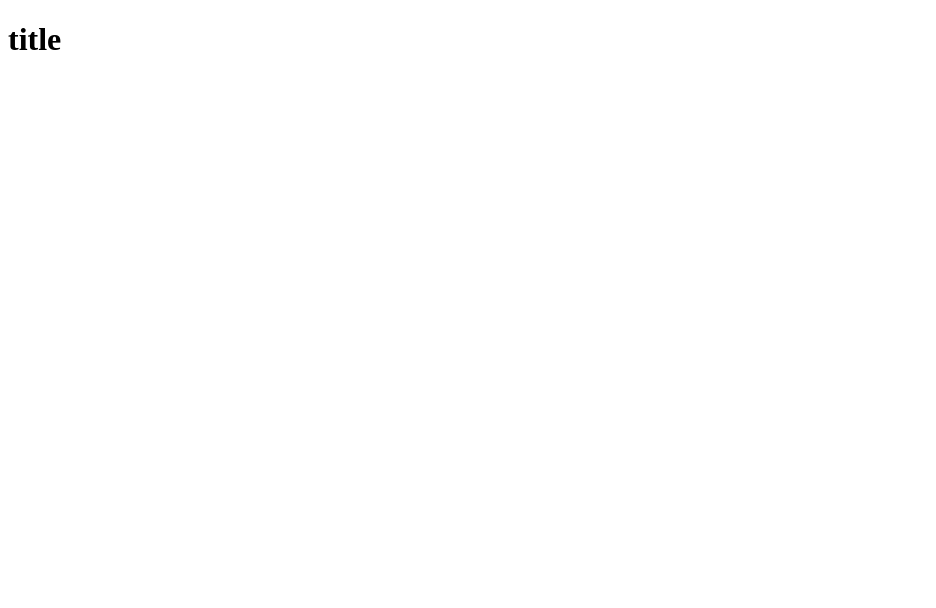
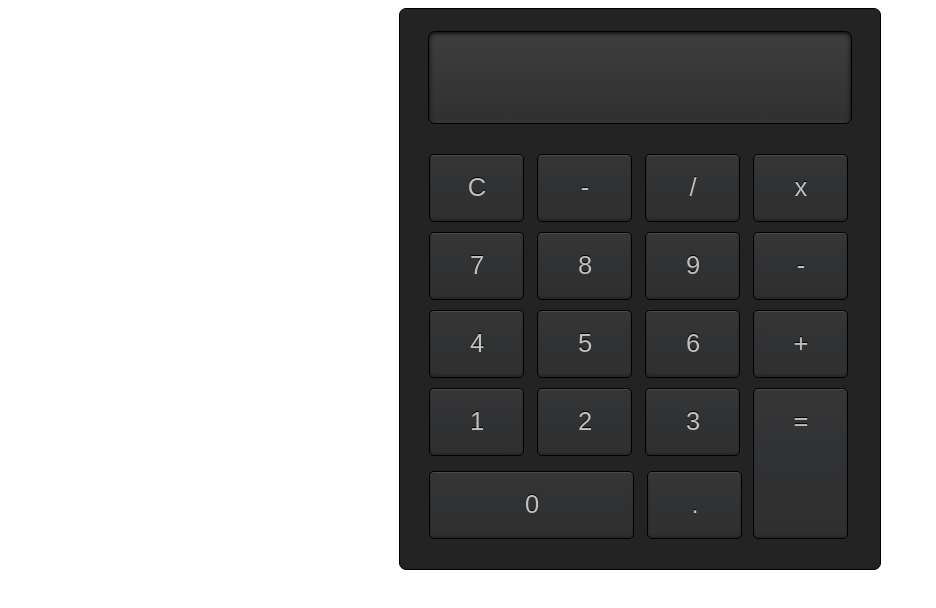
Before and after one commit to xiexi3/calculator, a website built with Vite: page index.html in a window 1280 px wide. Shown: the whole page, without its empty margins (0-936 px from the left). Built offline with nearby package versions, Linux system fonts and the light colour scheme.

Commit message:
Estructura creada

```diff
--- a/index.html
+++ b/index.html
@@ -8,7 +8,6 @@
     <link rel="stylesheet" href="style.css">
   </head>
   <body>
-    <h1>title</h1>
     <script type="module" src="main.js"></script>
   </body>
 </html>
--- a/main.js
+++ b/main.js
@@ -0,0 +1,63 @@
+const mockData = [
+	{textcontent: "C", "data-key": "clear"},
+	{textcontent: "-", "data-key": "-"},
+	{textcontent: "/", "data-key": "/"},
+	{textcontent: "x", "data-key": "x"},
+	{textcontent: "7", "data-key": "7"},
+	{textcontent: "8", "data-key": "8"},
+	{textcontent: "9", "data-key": "9"},
+	{textcontent: "-", "data-key": "-"},
+	{textcontent: "4", "data-key": "4"},
+	{textcontent: "5", "data-key": "5"},
+	{textcontent: "6", "data-key": "6"},
+	{textcontent: "+", "data-key": "+"},
+	{textcontent: "1", "data-key": "1"},
+	{textcontent: "2", "data-key": "2"},
+	{textcontent: "3", "data-key": "3"},
+	{textcontent: "=", "data-key": "=", class: "equal tall"},
+	{textcontent: "0", "data-key": "0", class: "wide shift"},
+	{textcontent: ".", "data-key": ".", class: "shift"}
+];
+
+// Crear el contenedor principal
+const container = document.createElement('div');
+container.className = 'calculator';
+
+// Crear el contenedor principal
+const screen = document.createElement('div');
+screen.className = 'screen';
+
+// Crear la lista de respuestas
+const buttonList = document.createElement('ul');
+buttonList.id = "buttons";
+buttonList.className = 'buttons';
+
+container.appendChild(screen);
+container.appendChild(buttonList);
+
+
+let liElements = mockData.map((boton) => {
+	const li = document.createElement("li");
+
+	const anchor = document.createElement("a");
+	anchor.href = "#";
+	anchor.textContent = boton.textcontent;
+
+	anchor.setAttribute("data-key", boton["data-key"]);
+	if (boton.class) {
+		anchor.className = boton.class;
+	}
+
+	li.appendChild(anchor);
+	buttonList.appendChild(li);
+	return li;
+});
+
+document.body.appendChild(container);
+
+
+liElements.forEach((li) => {
+	li.addEventListener("click", function() {
+		console.log("Works");
+	})
+});
```
